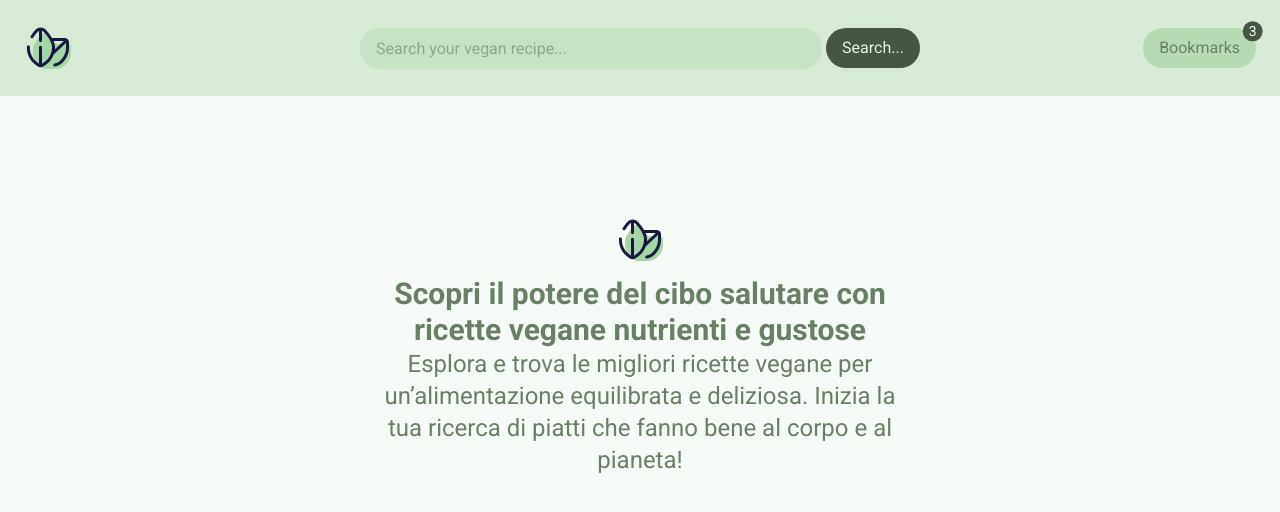
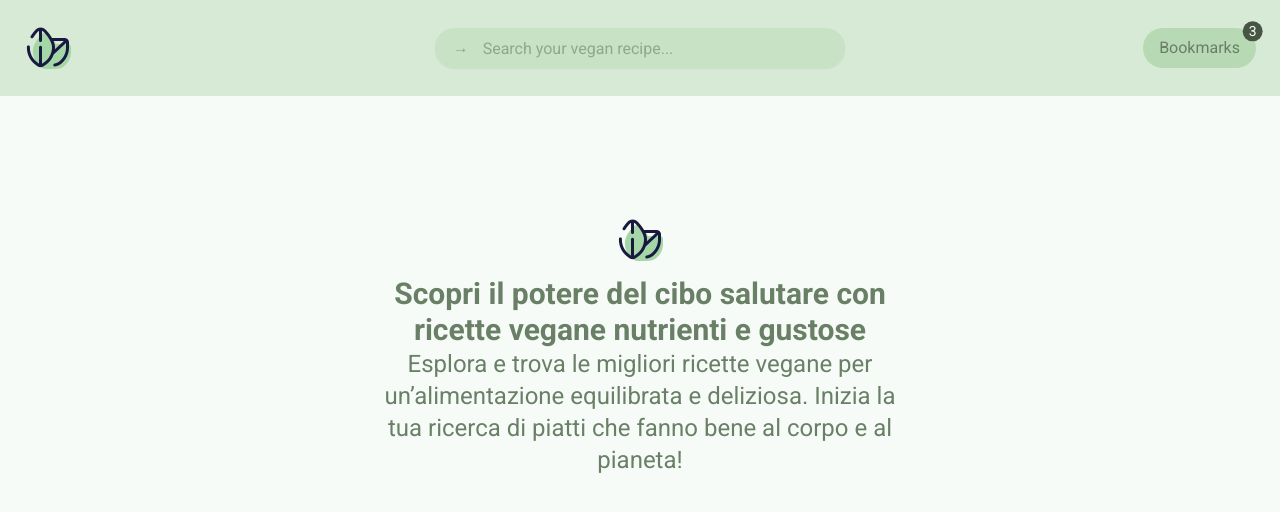
Before and after one commit to Pgalli992/s2i_react, a React (Vite) app: page / in a window 1280 px wide. Shown: the top 512 px of the page. Built offline with nearby package versions, Linux system fonts and the light colour scheme.

Commit message:
working on search button

```diff
--- a/src/ui/SearchBar.jsx
+++ b/src/ui/SearchBar.jsx
@@ -22,12 +22,12 @@ function SearchBar({ placeholder = "" }) {
       <input
         type="text"
         placeholder={placeholder}
-        className="text-md w-28 rounded-full bg-primary-400 px-4 py-2 text-primary-900 caret-primary-900 shadow-sm outline-none transition-all duration-300 placeholder:text-primary-700 focus:scale-105 focus:placeholder-transparent focus:shadow-md sm:h-10 sm:w-3/4"
+        className="text-md relative w-full rounded-full bg-primary-400 px-4 py-2 pl-12 text-primary-900 caret-primary-900 shadow-sm outline-none transition-all duration-300 placeholder:text-primary-700 focus:scale-105 focus:placeholder-transparent focus:shadow-md sm:h-10"
         value={query}
         onChange={(e) => setQuery(e.target.value)}
       />
-      <button className="rounded-full bg-primary-900 px-4 py-2 text-primary-200 duration-300 group-focus-within:translate-x-1/4">
-        Search...
+      <button className="absolute left-2 aspect-square w-9 rounded-full bg-transparent text-primary-700 transition-all duration-300 group-focus-within:left-[100%] group-focus-within:-translate-x-full group-focus-within:scale-105 group-focus-within:bg-primary-400 group-focus-within:text-primary-900">
+        &rarr;
       </button>
     </form>
   );
--- a/tailwind.config.js
+++ b/tailwind.config.js
@@ -22,7 +22,7 @@ export default {
       },
 
       gridTemplateColumns: {
-        header: "1fr 2fr 1fr",
+        header: "1fr 1fr 1fr",
       },
     },
     plugins: [],
```
